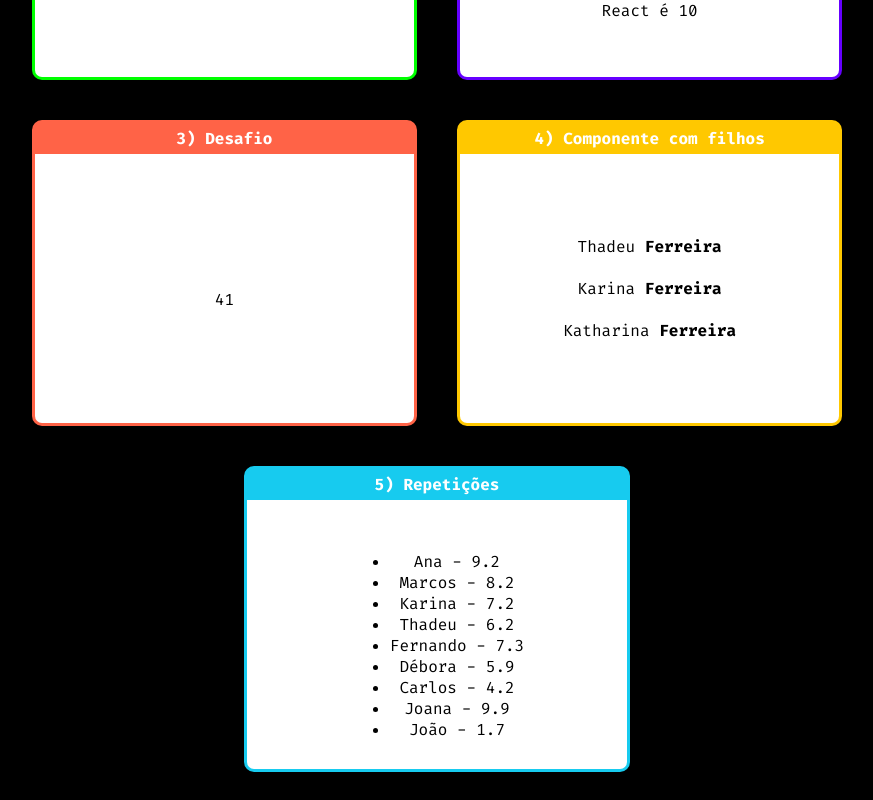
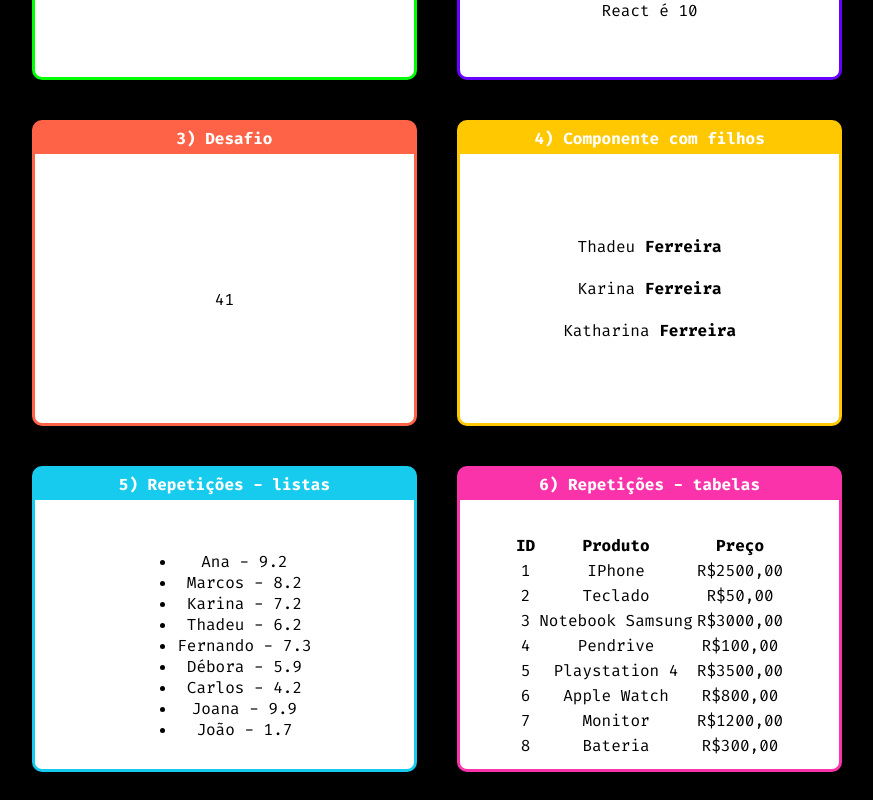
Before and after one commit to ThadeuCesario/React, a React (Create React App) app in the folder react-fundamentals_coder/: page / in a window 1280 px wide. Shown: the part 301-1101 px from the top of the page, without its empty margins (203-1076 px from the left). Built offline with nearby package versions, Linux system fonts and the light colour scheme.

Commit message:
Render products table using map

```diff
--- a/react-fundamentals_coder/src/App.jsx
+++ b/react-fundamentals_coder/src/App.jsx
@@ -8,6 +8,7 @@ import Aleatorio from "./Components/Basics/Aleatorio";
 import Familia from "./Components/Basics/Familia";
 import FamiliaMembro from "./Components/Basics/FamiliaMembro";
 import ListaAlunos from "./Components/Repeticao/ListaAlunos";
+import TabelaProdutos from "./Components/Repeticao/TabelaProdutos";
 
 /* Import Images */
 import logo from './Assets/react-logo.png';
@@ -38,8 +39,12 @@ export default props => {
                     </Familia>
                 </Card>
 
-                <Card title={'5) Repetições'} color={'#17CBEF'}>
-                    <ListaAlunos></ListaAlunos>
+                <Card title={'5) Repetições - listas'} color={'#17CBEF'}>
+                    <ListaAlunos />
+                </Card>
+
+                <Card title={'6) Repetições - tabelas'} color={'#FA33AB'}>
+                    <TabelaProdutos />
                 </Card>
             </div>
         </React.Fragment>
--- a/react-fundamentals_coder/src/Components/Repeticao/TabelaProdutos.jsx
+++ b/react-fundamentals_coder/src/Components/Repeticao/TabelaProdutos.jsx
@@ -1 +1,29 @@
 import React from 'react';
+
+/* Import External Content */
+import produtos from "../../data/produtos";
+
+export default props => {
+    return(
+        <table>
+            <thead>
+                <tr>
+                    <th>ID</th>
+                    <th>Produto</th>
+                    <th>Preço</th>
+                </tr>
+            </thead>
+            <tbody>
+                {produtos.map(produto => {
+                    return(
+                        <tr key={produto.id}>
+                            <td>{produto.id}</td>
+                            <td>{produto.name}</td>
+                            <td>{produto.price}</td>
+                        </tr>
+                    )
+                })}
+            </tbody>
+        </table>
+    )
+}
--- a/react-fundamentals_coder/src/data/produtos.js
+++ b/react-fundamentals_coder/src/data/produtos.js
@@ -1,11 +1,10 @@
 export default [
     {id:1, name:'IPhone', price:'R$2500,00'},
     {id:2, name:'Teclado', price:'R$50,00'},
-    {id:1, name:'Notebook Samsung', price:'R$3000,00'},
-    {id:1, name:'Pendrive', price:'R$100,00'},
-    {id:1, name:'Playstation 4', price:'R$3500,00'},
-    {id:1, name:'Apple Watch', price:'R$800,00'},
-    {id:1, name:'Monitor', price:'R$1200,00'},
-    {id:1, name:'Bateria', price:'R$300,00'},
-    {id:1, name:'Controle', price:'R$30,00'},
+    {id:3, name:'Notebook Samsung', price:'R$3000,00'},
+    {id:4, name:'Pendrive', price:'R$100,00'},
+    {id:5, name:'Playstation 4', price:'R$3500,00'},
+    {id:6, name:'Apple Watch', price:'R$800,00'},
+    {id:7, name:'Monitor', price:'R$1200,00'},
+    {id:8, name:'Bateria', price:'R$300,00'},
 ]
```
